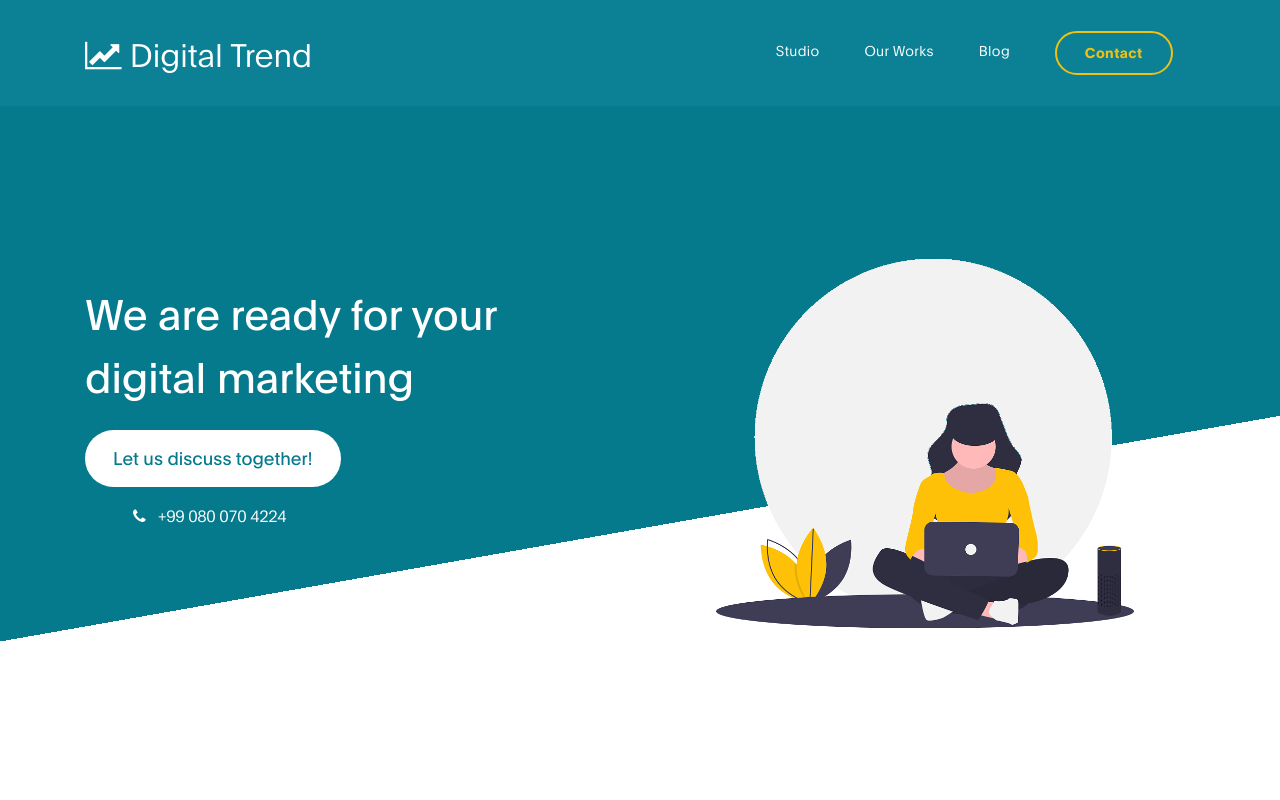
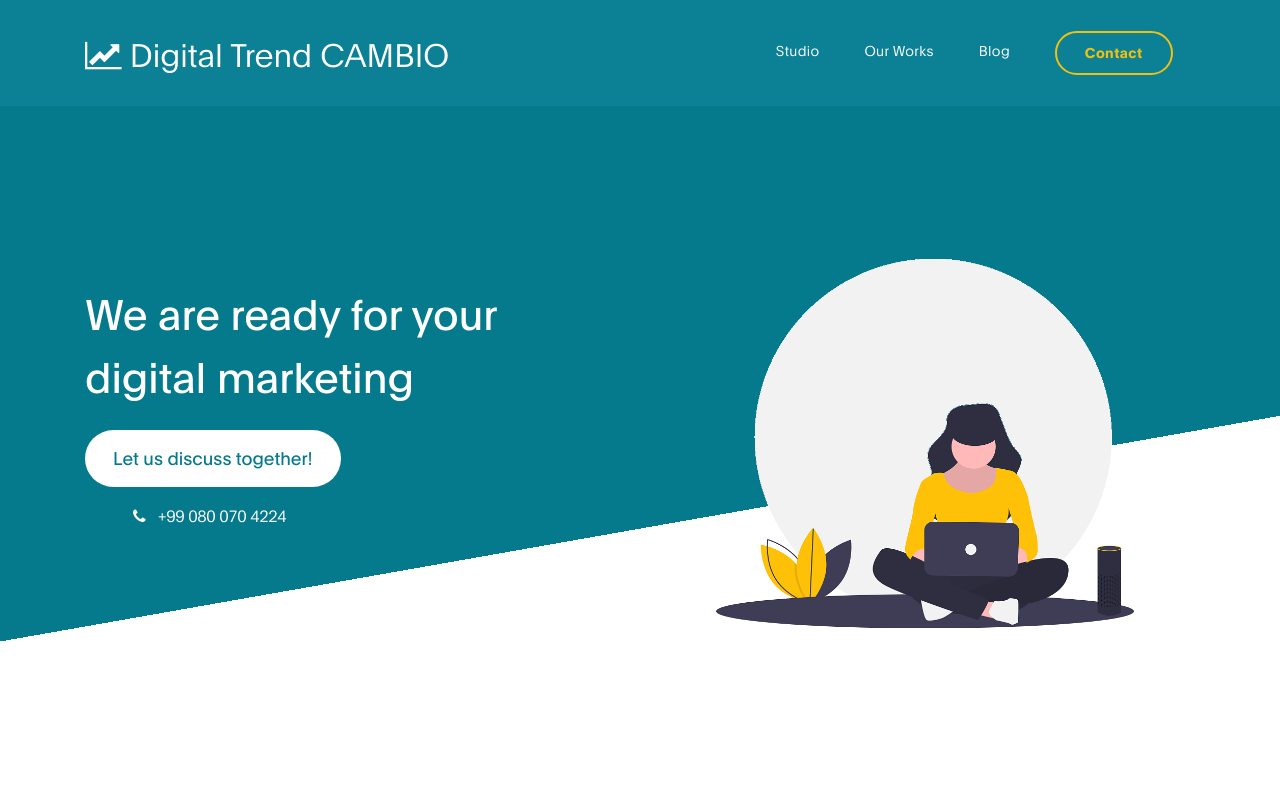
Before and after one commit to PROINSA-LAT/Taller-GitHub, a plain HTML site: page index.html in a window 1280 px wide. Shown: the top 800 px of the page. Drawn offline with Linux system fonts and the light colour scheme.

Commit message:
Commit index cambio texto

```diff
--- a/index.html
+++ b/index.html
@@ -34,7 +34,7 @@ https://templatemo.com/tm-538-digital-trend
         <div class="container">
             <a class="navbar-brand" href="index.html">
               <i class="fa fa-line-chart"></i>
-              Digital Trend
+              Digital Trend CAMBIO
             </a>
 
             <button class="navbar-toggler" type="button" data-toggle="collapse" data-target="#navbarNav" aria-controls="navbarNav" aria-expanded="false"
```
